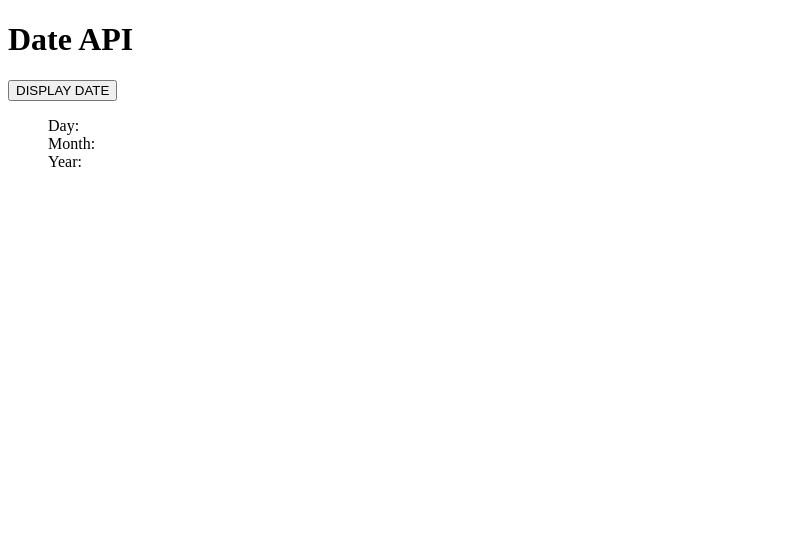
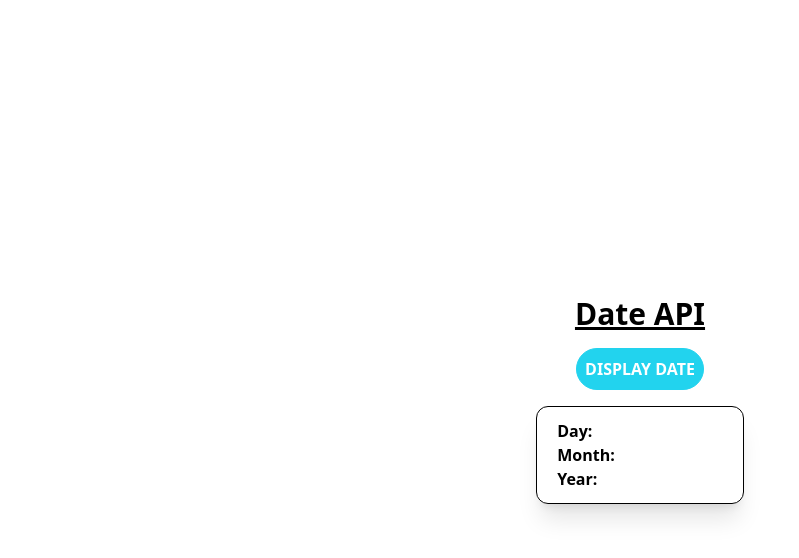
Before and after one commit to jipark92/wm-date-api, a React (Create React App) app: page / in a window 1280 px wide. Shown: the top 558 px of the page, without its empty margins (0-799 px from the left). Built offline with nearby package versions, Linux system fonts and the light colour scheme.

Commit message:
add tailwindcss, style done

```diff
--- a/package.json
+++ b/package.json
@@ -35,5 +35,10 @@
       "last 1 firefox version",
       "last 1 safari version"
     ]
+  },
+  "devDependencies": {
+    "autoprefixer": "^10.4.12",
+    "postcss": "^8.4.17",
+    "tailwindcss": "^3.1.8"
   }
 }
--- /dev/null
+++ b/postcss.config.js
@@ -0,0 +1,6 @@
+module.exports = {
+  plugins: {
+    tailwindcss: {},
+    autoprefixer: {},
+  },
+}
--- a/src/App.js
+++ b/src/App.js
@@ -8,8 +8,8 @@ function App() {
   const [dates, setDates] = useState([])
 
   return (
-    <>
-      <h1>Date API</h1>
+    <div className='flex flex-col items-center justify-center h-screen'>
+      <h1 className='text-3xl font-bold underline'>Date API</h1>
 
       {/* date button */}
       <DateButton
@@ -19,8 +19,8 @@ function App() {
       />
 
       {/* display date */}
-      {dates === [] ? <DateDisplay /> : <DateDisplay dates={dates} />}
-    </>
+      {!dates ? <DateDisplay /> : <DateDisplay dates={dates} />}
+    </div>
   );
 }
 
--- a/src/components/DateButton.js
+++ b/src/components/DateButton.js
@@ -2,11 +2,12 @@ import React from 'react'
 
 export default function DateButton({ dates, setDates, fetchDateAPI }) {
     return (
-        <>
+        <div>
             <button
+                className='border border-cyan-400 rounded-3xl bg-cyan-400	text-white font-bold px-2 py-2 my-4'
                 onClick={() => {
                     fetchDateAPI(setDates)
                     console.log(dates.date)
                 }}>DISPLAY DATE</button>
-        </>)
+        </div>)
 }
--- a/src/components/DateDisplay.js
+++ b/src/components/DateDisplay.js
@@ -6,17 +6,21 @@ export default function DateDisplay({ dates }) {
     const days = ['Monday', 'Tuesday', 'Wednesday', 'Thursday', 'Friday', 'Saturday', 'Sunday']
 
     const newDateFormat = new Date(dates.date)
+    let day = newDateFormat.getDay()
+    let month = newDateFormat.getMonth()
+    let year = newDateFormat.getFullYear()
+
     // Text Day Method : Monday,Tuesday...
     // let day = days[newDateFormat.getDay()]
-    let day = newDateFormat.getDay()
-    let month = months[newDateFormat.getMonth()]
-    let year = newDateFormat.getFullYear()
+
+    // Text Month Method: January,Febuary...
+    // let month = months[newDateFormat.getMonth()]
 
     return (
         <>
-            <ul style={{ listStyleType: 'none' }}>
+            <ul className='flex flex-col justify-start border border-black shadow-xl rounded-xl pr-32 py-3 pl-5 font-bold'>
                 <li>Day: {!day ? null : day} </li>
-                <li>Month: {month}</li>
+                <li>Month: {!month ? null : month}</li>
                 <li>Year: {!year ? null : year}</li>
             </ul>
         </>
--- a/src/css/App.css
+++ /dev/null
@@ -1,38 +0,0 @@
-.App {
-  text-align: center;
-}
-
-.App-logo {
-  height: 40vmin;
-  pointer-events: none;
-}
-
-@media (prefers-reduced-motion: no-preference) {
-  .App-logo {
-    animation: App-logo-spin infinite 20s linear;
-  }
-}
-
-.App-header {
-  background-color: #282c34;
-  min-height: 100vh;
-  display: flex;
-  flex-direction: column;
-  align-items: center;
-  justify-content: center;
-  font-size: calc(10px + 2vmin);
-  color: white;
-}
-
-.App-link {
-  color: #61dafb;
-}
-
-@keyframes App-logo-spin {
-  from {
-    transform: rotate(0deg);
-  }
-  to {
-    transform: rotate(360deg);
-  }
-}
--- a/src/css/index.css
+++ b/src/css/index.css
@@ -1,13 +1,3 @@
-body {
-  margin: 0;
-  font-family: -apple-system, BlinkMacSystemFont, 'Segoe UI', 'Roboto', 'Oxygen',
-    'Ubuntu', 'Cantarell', 'Fira Sans', 'Droid Sans', 'Helvetica Neue',
-    sans-serif;
-  -webkit-font-smoothing: antialiased;
-  -moz-osx-font-smoothing: grayscale;
-}
-
-code {
-  font-family: source-code-pro, Menlo, Monaco, Consolas, 'Courier New',
-    monospace;
-}
+@tailwind base;
+@tailwind components;
+@tailwind utilities;
--- a/src/index.js
+++ b/src/index.js
@@ -2,6 +2,7 @@ import React from 'react';
 import ReactDOM from 'react-dom/client';
 import App from './App';
 import reportWebVitals from './reportWebVitals';
+import './css/index.css' //tailwind css
 
 const root = ReactDOM.createRoot(document.getElementById('root'));
 root.render(
--- /dev/null
+++ b/tailwind.config.js
@@ -0,0 +1,8 @@
+/** @type {import('tailwindcss').Config} */
+module.exports = {
+  content: ["./src/**/*.{js,jsx,ts,tsx}"],
+  theme: {
+    extend: {},
+  },
+  plugins: [],
+}
```
Also changed, not shown: 1 other file (tests, documents, lock files or other folders).
